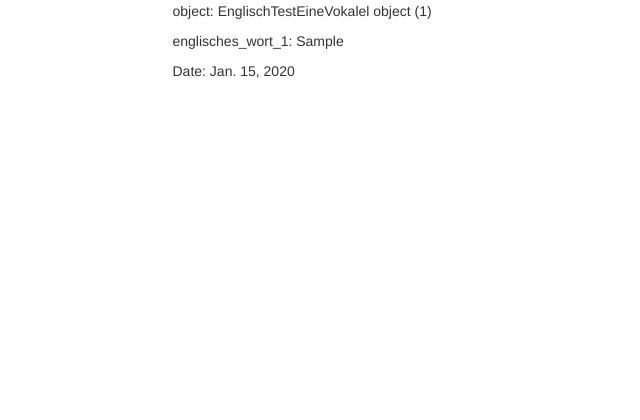
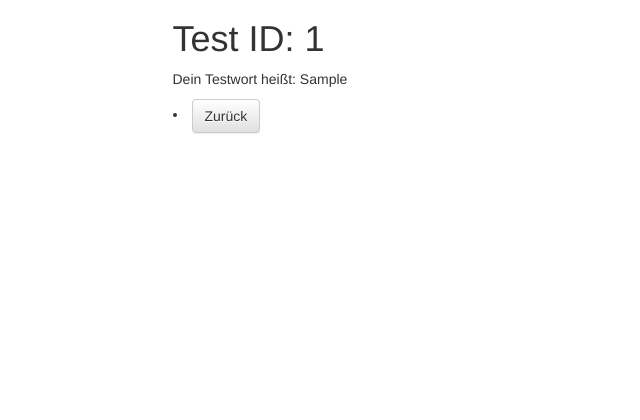
Before and after one commit to timo2009/v_trainer, a Django app: template v_trainer/templates/v_trainer/englischtesteinevokalel_detail.html in a window 1280 px wide. Shown: the part 333-753 px from the top of the page, without its empty margins (0-640 px from the left). Run offline with Django 3.2, Linux system fonts and the light colour scheme; tables that the repository leaves empty hold one stand-in row (values such as "Sample post"); the template is opened without the code that fills it: values that come from a table or form of the project are taken from there, most other values are stand-ins (such as "Sample title", 1, 10 or a date in 2020); some libraries are stand-ins or nearby versions.

Commit message:
Alles funktioniert

```diff
--- a/v_trainer/templates/v_trainer/base.html
+++ b/v_trainer/templates/v_trainer/base.html
@@ -6,6 +6,8 @@
     <link href="https://cdn.jsdelivr.net/npm/bootstrap@5.0.0-beta1/dist/css/bootstrap.min.css" rel="stylesheet"
           integrity="sha384-giJF6kkoqNQ00vy+HMDP7azOuL0xtbfIcaT9wjKHr8RbDVddVHyTfAAsrekwKmP1" crossorigin="anonymous">
     <!-- Option 1: Bootstrap Bundle with Popper -->
+
+
     <script src="https://cdn.jsdelivr.net/npm/bootstrap@5.0.0-beta1/dist/js/bootstrap.bundle.min.js"
             integrity="sha384-ygbV9kiqUc6oa4msXn9868pTtWMgiQaeYH7/t7LECLbyPA2x65Kgf80OJFdroafW"
             crossorigin="anonymous"></script>
@@ -21,8 +23,8 @@
 </head>
 
 <body>
+<nav class="navbar navbar-expand-lg navbar-light bg-light">
 
-<nav class="navbar navbar-expand-lg navbar-light bg-light">
     <div class="container-fluid">
         <a class="navbar-brand" href="{% url 'index'%}">Vokabeltest</a>
         <button class="navbar-toggler" type="button" data-bs-toggle="collapse" data-bs-target="#navbarNav"
@@ -40,6 +42,15 @@
                 <a class="nav-link" href="{% url 'englischtest_1_vokabel_create'%}">Neuer Test</a>
             </li>
         </ul>
+
+        <ul class="navbar-nav">
+            <li class="nav-item">
+                <a href="http://timo1streich.pythonanywhere.com/admin" title="Adminestrationsseite"target="_blank">
+		Adminestrationsseite
+		</a>
+            </li>
+        </ul>
+     <img src="https://upload.wikimedia.org/wikipedia/commons/thumb/7/79/Face-smile.svg/22px-Face-smile.svg.png">
 
 
         <!--    </div>-->
--- a/v_trainer/templates/v_trainer/englischtesteinevokalel_detail.html
+++ b/v_trainer/templates/v_trainer/englischtesteinevokalel_detail.html
@@ -2,36 +2,21 @@
 
 {% block content %}
 
+<h1>Test ID: {{ object.id }}</h1>
 
-<hr>
-Welche deutschen Wörter gehören<br>
-zu dem eingegebenen Englischen Wort<br>
+<p>Dein Testwort heißt: {{ object.englisches_wort_1 }}</p>
 
---> Mögliche richtige Antworten:
-
-{% for d_wort in all_dwort_list %}
-*
-{{ d_wort }}
-
-{% endfor %}
-
-<br><br>
-
-{% for d_wort in test %}
-*
-{{ d_wort }}
-
-{% endfor %}
-
-<br><br>
-
-Test: {{test}}
+<ul>
 
 
-<h1>ID: {{ object.id }}</h1>
-<p>object: {{ object }}</p>
-<p>englisches_wort_1: {{ object.englisches_wort_1 }}</p>
-<p>Date: {{ now|date }}</p>
+
+</ul>
+
+
+    <li>
+        <a class="btn btn-default" href="{% url 'englischtest_1_vokabel_list'%}" role="button">Zurück</a><br>
+    </li>
+
 
 
 {% endblock content %}
--- a/v_trainer/templates/v_trainer/index.html
+++ b/v_trainer/templates/v_trainer/index.html
@@ -24,7 +24,5 @@ Habe noch einen schönen Tag.<br><br><br>
 <!--<a class="btn btn-default" href="{% url 'englischtest_1_vokabel_list'%}" role="button">Englischtest mit einer Vokabel.</a>-->
 
 <!--<a type="button" class="btn btn-secondary" href="timo1streich.pythonanywhere.com/admin/" title="Adminestrations Seite"target="_blank">Adminestrations Seite</a>-->
-<a href="http://timo1streich.pythonanywhere.com/admin" title="Adminestrationsseite"target="_blank">
-		Adminestrationsseite
-		</a>
+
 {% endblock content %}
--- a/v_trainer/urls.py
+++ b/v_trainer/urls.py
@@ -8,5 +8,6 @@ urlpatterns = [
 	path('englischtest_1_vokabel/create/', EnglischTestEineVokalelCreate.as_view(), name='englischtest_1_vokabel_create'),
 	path('englischtest_1_vokabel/update/<pk>/', EnglischTestEineVokalelUpdate.as_view(), name='englischtest_1_vokabel_update'),
 	path('englischtest_1_vokabel/detail/<pk>/', EnglischTestEineVokalelDetail.as_view(), name='englischtest_1_vokabel_detail'),
-	path('englischtest_1_vokabel/list/', EnglischTestEineVokalelList.as_view(), name='englischtest_1_vokabel_list'),
+	path('englischtest_1_vokabel/list/', EnglischTestEineVokalelList.as_view(), name='englischtest_1_vokabel_list')
+
 ]
```
Also changed, not shown: v_trainer/templates/v_trainer/englischtesteinevokalel_list.html (+15 -26 lines), wichti.txt (+36 -0 lines), v_trainer/templates/v_trainer/Bilder/1.png (added), v_trainer/templates/v_trainer/Bilder/favicon.ico (added).
